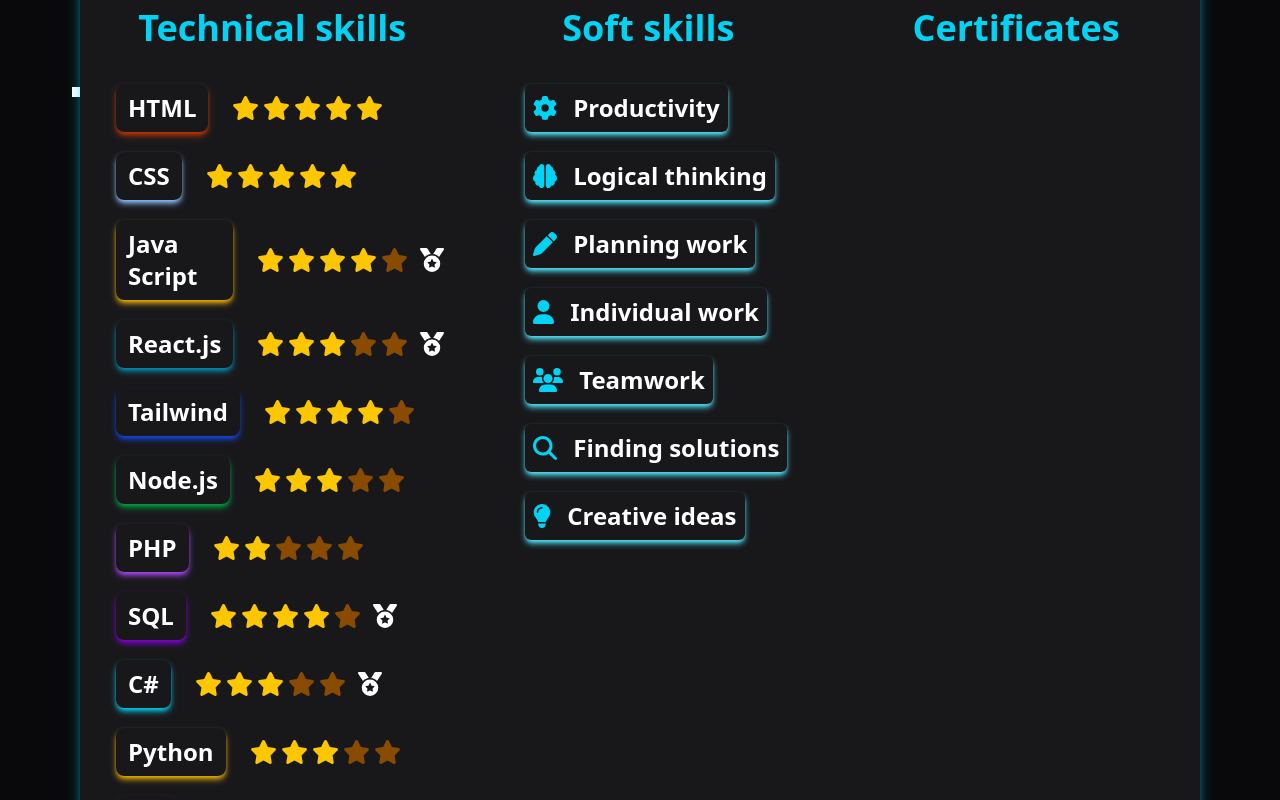
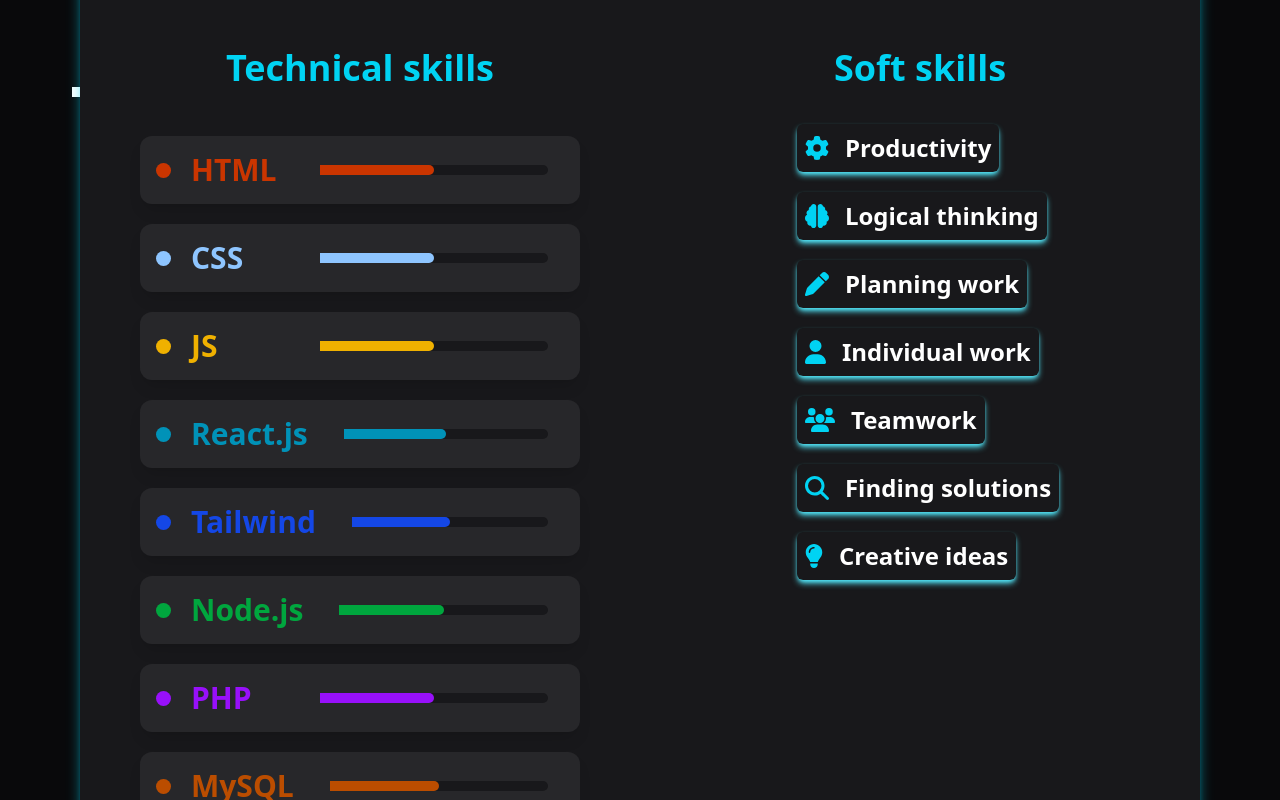
Before and after one commit to Kamil-Kijak/about-card, a React (Vite) app: page /skills in a window 1280 px wide. Shown: the part 620-1420 px from the top of the page. Built offline with nearby package versions, Linux system fonts and the light colour scheme.

Commit message:
changed technical skills layout

```diff
--- a/src/components/listItems/RatingItem.jsx
+++ /dev/null
@@ -1,35 +0,0 @@
-import { faMedal, faStar } from "@fortawesome/free-solid-svg-icons";
-import { FontAwesomeIcon } from "@fortawesome/react-fontawesome";
-
-
-export default function RatingItem({title, starsCount = 1, certificateLink}) {
-
-    const stars = new Array(5).fill(null);
-    return (
-        <section className="flex items-center">
-            <section className="mr-6" role="title">
-                {title}
-            </section>
-            <span className="flex gap-x-1" role="list" aria-label="stars count">
-                {
-                    stars.map((obj, index) =>
-                        {
-                            if(starsCount>0) {
-                                starsCount--;
-                                return <FontAwesomeIcon icon={faStar} className="text-yellow-400" key={index}/>
-                            } else {
-                                return <FontAwesomeIcon icon={faStar} className="text-yellow-800" key={index}/>
-                            }
-                        }
-                    )
-                }
-            </span>
-            {
-                certificateLink &&
-                <span className="ml-3" aria-label="certificate link">
-                    <a href={certificateLink} title="Ceritificate" target="_blank"><FontAwesomeIcon icon={faMedal} className="cursor-pointer hover:text-yellow-400 hover:scale-125 transition-all duration-150 ease-in-out"/></a>
-                </span>
-            }
-        </section>
-    )
-}
--- /dev/null
+++ b/src/components/listItems/TechnologyItem.jsx
@@ -0,0 +1,21 @@
+import { faMedal, faStar } from "@fortawesome/free-solid-svg-icons";
+import { FontAwesomeIcon } from "@fortawesome/react-fontawesome";
+
+
+export default function TechnologyItem({title = "language", width="w-[50%]", certificateLink, textColor="text-white", barColor="bg-white"}) {
+
+    return (
+        <section className={`flex flex-col lg:flex-row items-center gap-5 justify-start bg-zinc-800 rounded-xl p-4 w-full transition-all duration-75 ease-in-out hover:shadow-white/50 hover:scale-105 shadow-lg`}>
+            <section className={`min-w-[15px] min-h-[15px] rounded-full ${barColor} hidden lg:block static`}>
+
+            </section>
+            <h1 className={`${textColor} text-3xl font-extrabold flex-1/6`}>{title}</h1>
+            <section className="mx-4 w-full relative flex justify-start flex-1/2">
+                <section className={`${barColor} h-[10px] ${width} rounded-r-xl z-10`}>
+                </section>
+                <section className={`bg-zinc-900 h-[10px] w-[100%] rounded-r-xl absolute`}>
+                </section>
+            </section>
+        </section>
+    )
+}
--- a/src/components/pages/Projects.jsx
+++ b/src/components/pages/Projects.jsx
@@ -29,7 +29,7 @@
     }, [pathname])
 
     return (
-        <section className="flex lg:flex-row flex-col mt-8 md:justify-around justify-center items-start min-h-full flex-1">
+        <section className="flex lg:flex-row flex-col mt-8 md:justify-around justify-center lg:items-start items-center min-h-full flex-1">
             <PageTitle title={`${projectDescriptions[id] ? id !="none" ? id : "projects" : "project not found"} - Kamil Kijak`}/>
             <section className="lg:max-h-[800px] max-h-full overflow-auto flex-1/2">
                 <section className="flex flex-col justify-center items-center m-10 gap-y-10 flex-1/2" aria-label="Project list" role="grid">
@@ -38,7 +38,7 @@
                     <ProjectItem title="evoting-flask-app" img={efaImg} typeDescription={<><FontAwesomeIcon icon={faGlobe}/> Web application</>} colorClass="bg-blue-800"/>
                 </section>
             </section>
-            <section className="lg:max-h-[800px] max-h-full overflow-auto flex-1/2">
+            <section className="lg:max-h-[800px] max-h-full overflow-auto md:flex-1/2">
                 <section ref={descRef} className="flex-1/2 md:m-10 m-0 flex flex-col justify-center items-center" role="description">
                     {projectDescriptions[id] && (projectDescriptions[id].hasOwnProperty("type")) && projectDescriptions[id].type}
                     {<h1 className="text-cyan-400 font-bold md:text-5xl text-3xl mb-4 mt-4 text-center">{projectDescriptions[id] ? id !="none" ? id : getTextByKey("select") : 404}</h1>}
--- a/src/components/pages/Skills.jsx
+++ b/src/components/pages/Skills.jsx
@@ -3,7 +3,7 @@
 import IconListItem from '../listItems/IconListItem';
 import PageTitle from "../PageTitle";
 import { useLanguagesStore } from "../hooks/useLanguagesStore";
-import RatingItem from "../listItems/RatingItem";
+import TechnologyItem from "../listItems/TechnologyItem";
 
 export default function Skills({}) {
     const getTextByKey = useLanguagesStore((state) => state.getTextByKey);
@@ -11,25 +11,25 @@
         <section className="flex mt-8 justify-center items-start min-h-full pb-5">
             <PageTitle title={"Skills - Kamil Kijak"}/>
             <section className="flex justify-around w-full mt-10 lg:flex-row flex-col gap-y-10">
-                <section className="flex-1/3 flex flex-col items-center">
-                    <h1 className="text-4xl font-bold text-cyan-400">{getTextByKey("technical")}</h1>
-                    <section className="flex flex-col items-start text-white font-bold mt-7 text-2xl gap-y-5 ml-4 px-5 py-2 overflow-auto scrollbar h-full md:h-[800px]" role="list" aria-label="technical skills">
-                        <RatingItem title={<p className="shadow-orange-700 shadow-md py-2 px-3 rounded-lg font-bold text-white" aria-label="skill">HTML</p>} starsCount={5}/>
-                        <RatingItem title={<p className="shadow-blue-300 shadow-md py-2 px-3 rounded-lg font-bold text-white" aria-label="skill">CSS</p>} starsCount={5}/>
-                        <RatingItem title={<p className="shadow-yellow-500 shadow-md py-2 px-3 rounded-lg font-bold text-white" aria-label="skill">Java Script</p>} starsCount={4} certificateLink="https://www.hackerrank.com/certificates/iframe/e99430532e02"/>
-                        <RatingItem title={<p className="shadow-cyan-600 shadow-md py-2 px-3 rounded-lg font-bold text-white" aria-label="skill">React.js</p>} starsCount={3} certificateLink="https://www.hackerrank.com/certificates/iframe/a13c4fcb3949"/>
-                        <RatingItem title={<p className="shadow-blue-700 shadow-md py-2 px-3 rounded-lg font-bold text-white" aria-label="skill">Tailwind</p>} starsCount={4}/>
-                        <RatingItem title={<p className="shadow-green-600 shadow-md py-2 px-3 rounded-lg font-bold text-white" aria-label="skill">Node.js</p>} starsCount={3}/>
-                        <RatingItem title={<p className="shadow-purple-500 shadow-md py-2 px-3 rounded-lg font-bold text-white" aria-label="skill">PHP</p>} starsCount={2}/>
-                        <RatingItem title={<p className="shadow-purple-700 shadow-md py-2 px-3 rounded-lg font-bold text-white" aria-label="skill">SQL</p>} starsCount={4} certificateLink="https://www.hackerrank.com/certificates/iframe/830273fd52ca"/>
-                        <RatingItem title={<p className="shadow-cyan-400 shadow-md py-2 px-3 rounded-lg font-bold text-white" aria-label="skill">C#</p>} starsCount={3} certificateLink="https://www.hackerrank.com/certificates/iframe/c5c7bd9be617"/>
-                        <RatingItem title={<p className="shadow-yellow-500 shadow-md py-2 px-3 rounded-lg font-bold text-white" aria-label="skill">Python</p>} starsCount={3}/>
-                        <RatingItem title={<p className="shadow-pink-800 shadow-md py-2 px-3 rounded-lg font-bold text-white" aria-label="skill">Git</p>} starsCount={4}/>
+                <section className="flex-1/2 flex flex-col items-center xl:m-10 m-0">
+                    <h1 className="text-4xl font-bold text-cyan-400 text-center">{getTextByKey("technical")}</h1>
+                    <section className="flex flex-col items-start gap-y-5 p-5 overflow-auto scrollbar h-full xl:h-[800px] w-full mt-7" role="list" aria-label="technical skills">
+                        <TechnologyItem title="HTML" barColor="bg-orange-700" textColor="text-orange-700"/>
+                        <TechnologyItem title="CSS" barColor="bg-blue-300" textColor="text-blue-300"/>
+                        <TechnologyItem title="JS" barColor="bg-yellow-500" textColor="text-yellow-500" certificateLink="https://www.hackerrank.com/certificates/iframe/e99430532e02"/>
+                        <TechnologyItem title="React.js" barColor="bg-cyan-600" textColor="text-cyan-600" certificateLink="https://www.hackerrank.com/certificates/iframe/a13c4fcb3949"/>
+                        <TechnologyItem title="Tailwind" barColor="bg-blue-700" textColor="text-blue-700"/>
+                        <TechnologyItem title="Node.js" barColor="bg-green-600" textColor="text-green-600"/>
+                        <TechnologyItem title="PHP" barColor="bg-purple-600" textColor="text-purple-600"/>
+                        <TechnologyItem title="MySQL" barColor="bg-amber-700" textColor="text-amber-700" certificateLink="https://www.hackerrank.com/certificates/iframe/c5c7bd9be617"/>
+                        <TechnologyItem title="C#" barColor="bg-cyan-400" textColor="text-cyan-400" certificateLink="https://www.hackerrank.com/certificates/iframe/c5c7bd9be617"/>
+                        <TechnologyItem title="Python" barColor="bg-yellow-500" textColor="text-yellow-500"/>
+                        <TechnologyItem title="Git" barColor="bg-pink-800" textColor="text-pink-800"/>
                     </section>
                 </section>
-                <section className="flex-1/3 flex flex-col items-center">
-                    <h1 className="text-4xl font-bold text-cyan-400">{getTextByKey("soft")}</h1>
-                    <section className="flex flex-col items-start text-white font-bold mt-7 text-2xl gap-y-5 ml-4 px-5 py-2 overflow-auto scrollbar h-full md:h-[800px]" role="list" aria-label="practical skills">
+                <section className="flex-1/2 flex flex-col items-center xl:m-10 m-0">
+                    <h1 className="text-4xl font-bold text-cyan-400 text-center">{getTextByKey("soft")}</h1>
+                    <section className="flex flex-col items-start text-white font-bold mt-7 text-2xl gap-y-5 ml-4 px-5 py-2 overflow-auto scrollbar h-full lg:h-[800px]" role="list" aria-label="practical skills">
                         <IconListItem icon={faGear} text={getTextByKey("productive")}/>
                         <IconListItem icon={faBrain} text={getTextByKey("logical_thinking")}/>
                         <IconListItem icon={faPen} text={getTextByKey("planning_work")}/>
@@ -39,12 +39,6 @@
                         <IconListItem icon={faLightbulb} text={getTextByKey("creating_own_ideas")}/>
                     </section>
                 </section>
-                <section className="flex-1/3 flex flex-col items-center">
-                    <h1 className="text-4xl font-bold text-cyan-400">{getTextByKey("certificates")}</h1>
-                    <section className="flex flex-col items-start text-white font-bold mt-7 text-2xl gap-y-5 px-5 overflow-auto scrollbar h-full md:h-[800px]" role="list" aria-label="social skills">
-
-                    </section>
-                </section>
             </section>
         </section>
     )
```
